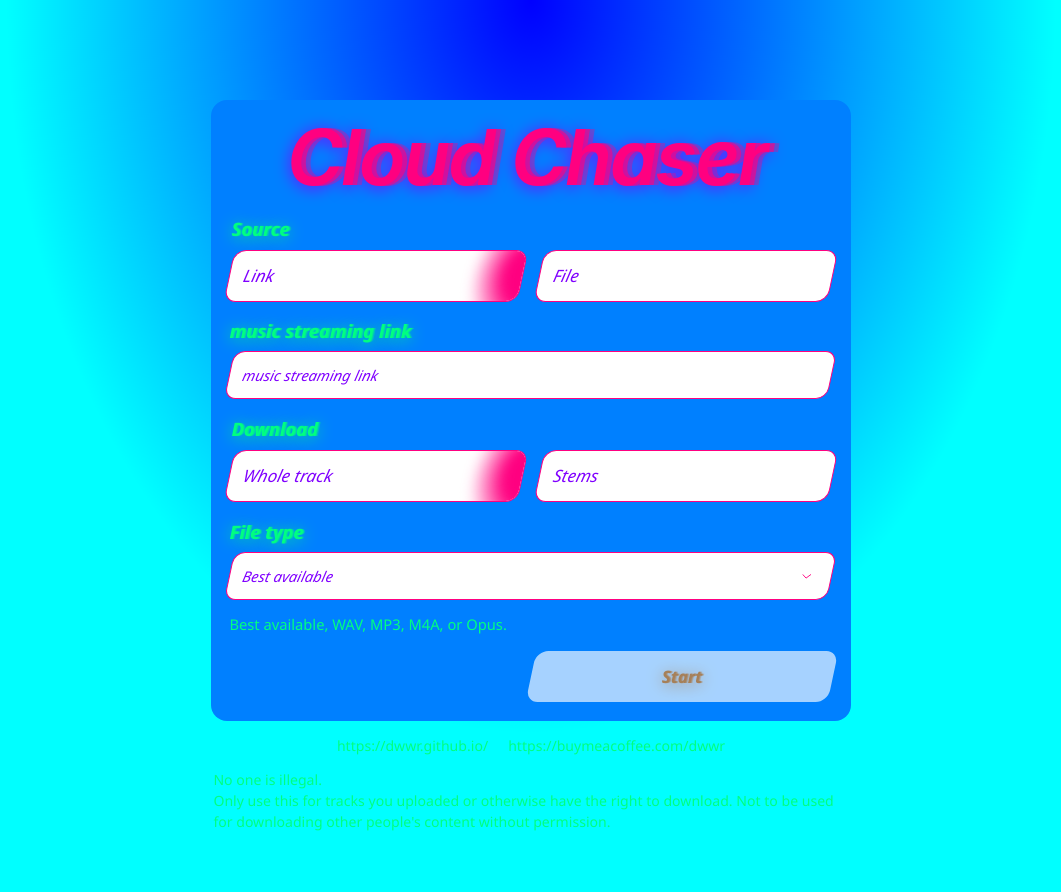
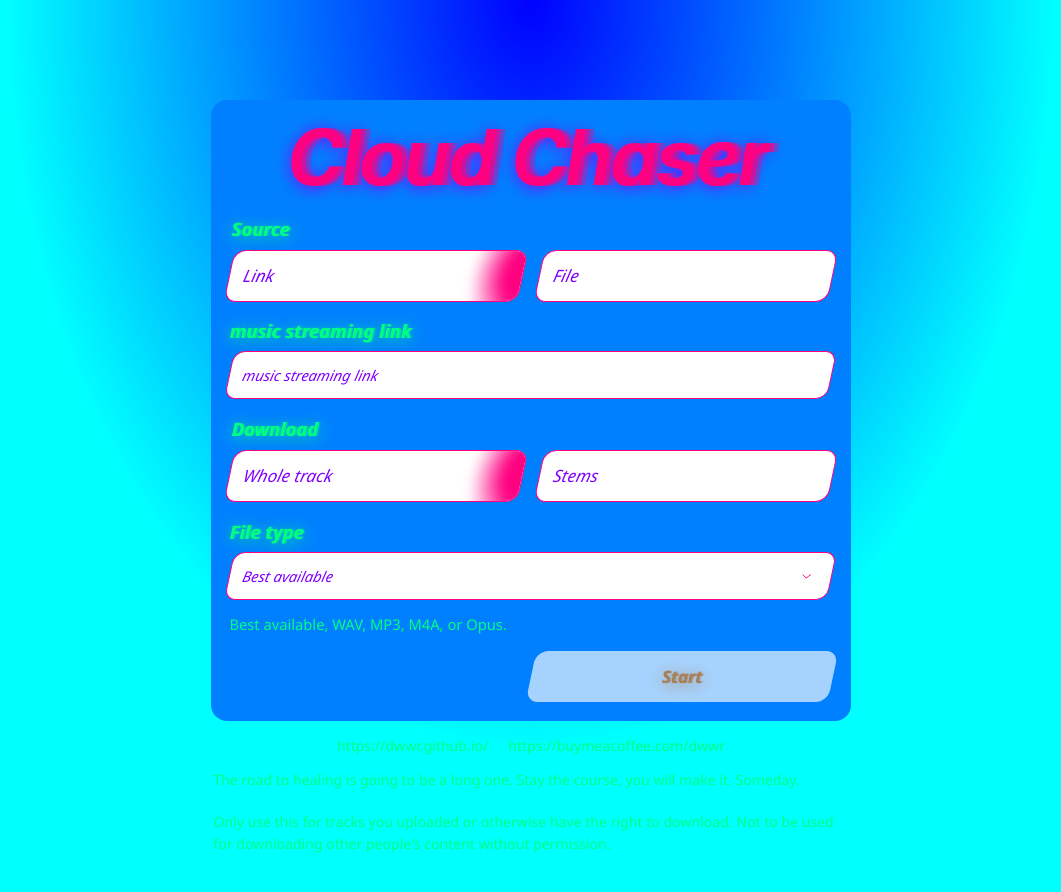
Before and after one commit to dwwr/cloud-chaser, a Next.js app in the folder frontend/: page / in a window 1280 px wide. Shown: the top 892 px of the page, without its empty margins (109-1170 px from the left). Built offline with nearby package versions, Linux system fonts and the light colour scheme.

Commit message:
easter eggs

```diff
--- a/frontend/app/page.tsx
+++ b/frontend/app/page.tsx
@@ -108,8 +108,7 @@ export default function Page() {
         </a>
       </p>
       <p className="rights">
-        No one is illegal.
-        <br />
+        <span id="slogan">No one is illegal.</span>
         Only use this for tracks you uploaded or otherwise have the right to
         download. Not to be used for downloading other people&apos;s content
         without permission.
--- a/frontend/public/app.js
+++ b/frontend/public/app.js
@@ -1,3 +1,18 @@
+const slogans = [
+  "No one is illegal.",
+  "Property rights do not exist.",
+  "Seize the means of music production.",
+  "Money isn't real.",
+  "Nothing is more valuable than human life.",
+  "All cops are bastards.",
+  "You're gonna make it. It's just a bit further now.",
+  "The road to healing is going to be a long one. Stay the course, you will make it. Someday.",
+];
+const sloganEl = document.querySelector("#slogan");
+if (sloganEl) {
+  sloganEl.textContent = slogans[Math.floor(Math.random() * slogans.length)];
+}
+
 const form = document.querySelector("#form");
 const urlInput = document.querySelector("#url");
 const submitButton = document.querySelector("#submit");
--- a/frontend/public/style.css
+++ b/frontend/public/style.css
@@ -393,6 +393,11 @@ button:disabled {
   font-size: 0.88rem;
 }
 
+#slogan {
+  display: block;
+  min-height: 2.64rem;
+}
+
 .sites {
   display: flex;
   justify-content: center;
```
Also changed, not shown: 1 other file (tests, documents, lock files or other folders).
